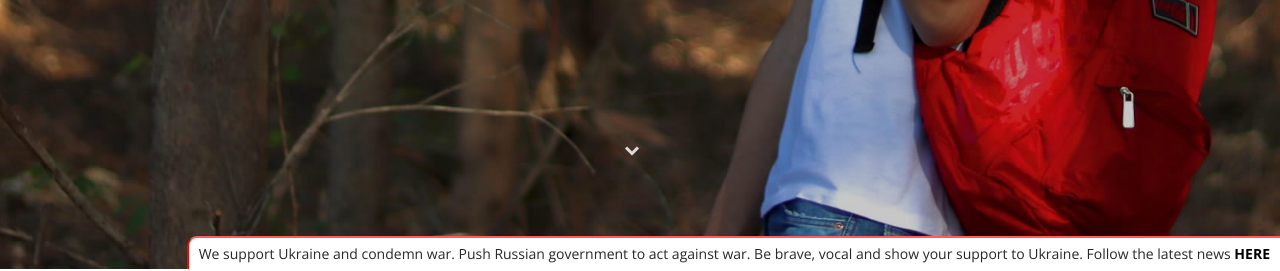
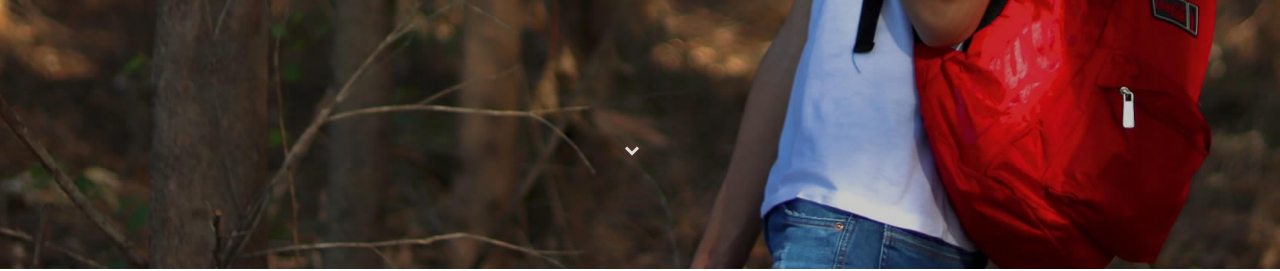
Before and after one commit to vieiramrcs/vieiramrcs.github.io, a plain HTML site: page index.html in a window 1280 px wide. Shown: the part 531-802 px from the top of the page. Drawn offline with nearby package versions, Linux system fonts and the light colour scheme; files whose address does not match are found by name.

Commit message:
Update index.html

```diff
--- a/index.html
+++ b/index.html
@@ -717,6 +717,4 @@
   <!-- Template Main JS File -->
   <script src="assets/js/main.js"></script>
 
-<style>.footer,.generic-footer{margin-bottom:98px}@media (min-width:374px){.footer,.generic-footer{margin-bottom:78px}}@media (min-width:546px){.footer,.generic-footer{margin-bottom:56px}}@media (min-width:1055px){.footer,.generic-footer{margin-bottom:0}}.disclaimer{position:fixed;z-index:9999999;bottom:0;right:0;border-top:2px solid #ff5c62;text-align:center;font-size:14px;font-weight:400;background-color:#fff;padding:5px 10px 5px 10px}.disclaimer a:hover{text-decoration:underline}@media (min-width:1052px){.disclaimer{text-align:right;border-left:2px solid red;border-top-left-radius:10px}}@media (min-width:1920px){.disclaimer{width:60%}}</style><div class="disclaimer">We support Ukraine and condemn war. Push Russian government to act against war. Be brave, vocal and show your support to Ukraine. Follow the latest news <a title="https://www.bbc.com/news/live/world-europe-60517447" target="_blank" href="https://www.bbc.com/news/live/world-europe-60517447" style="color: black;"><b>HERE</b></a></div></body>
-
 </html>
```
